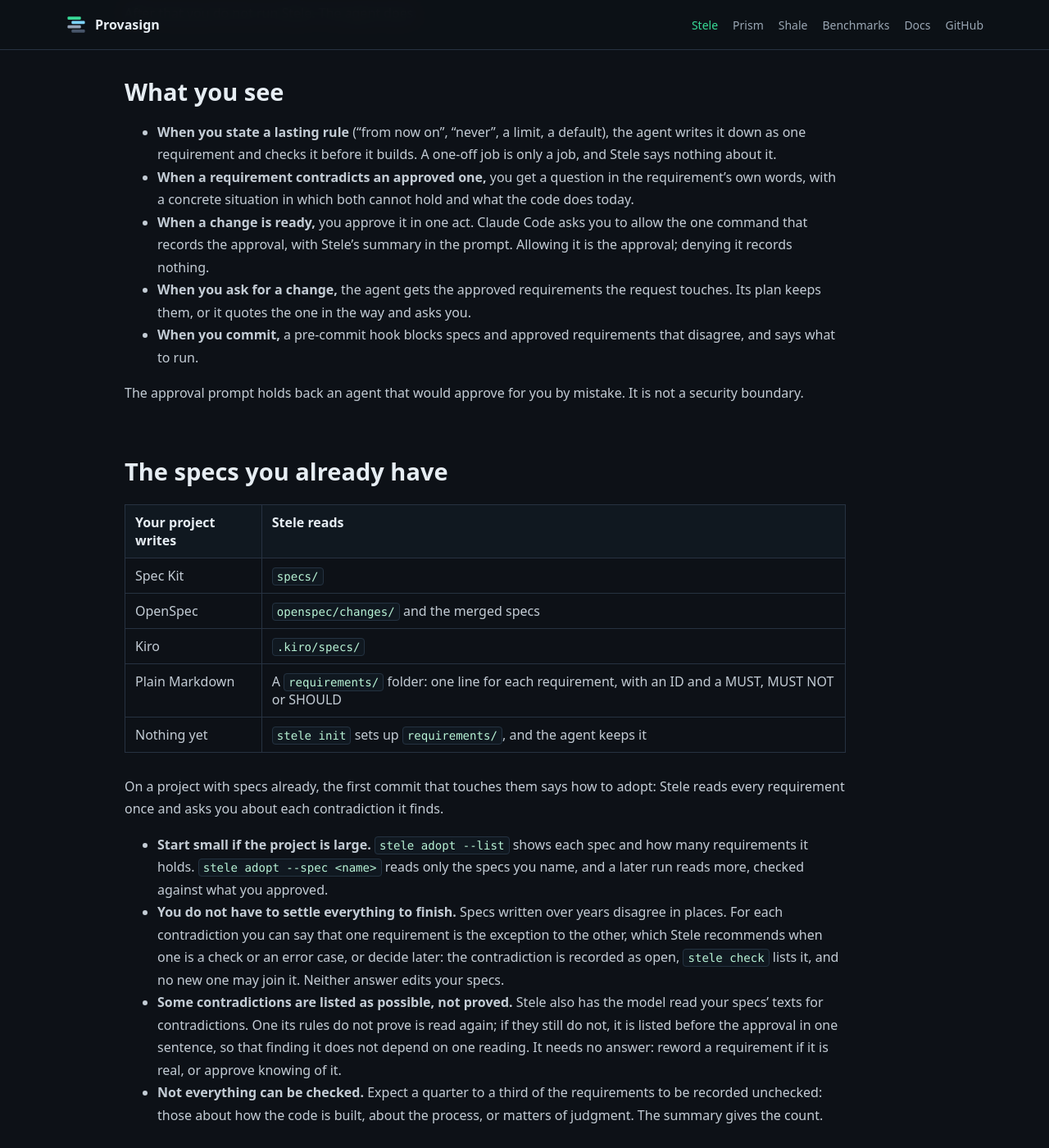
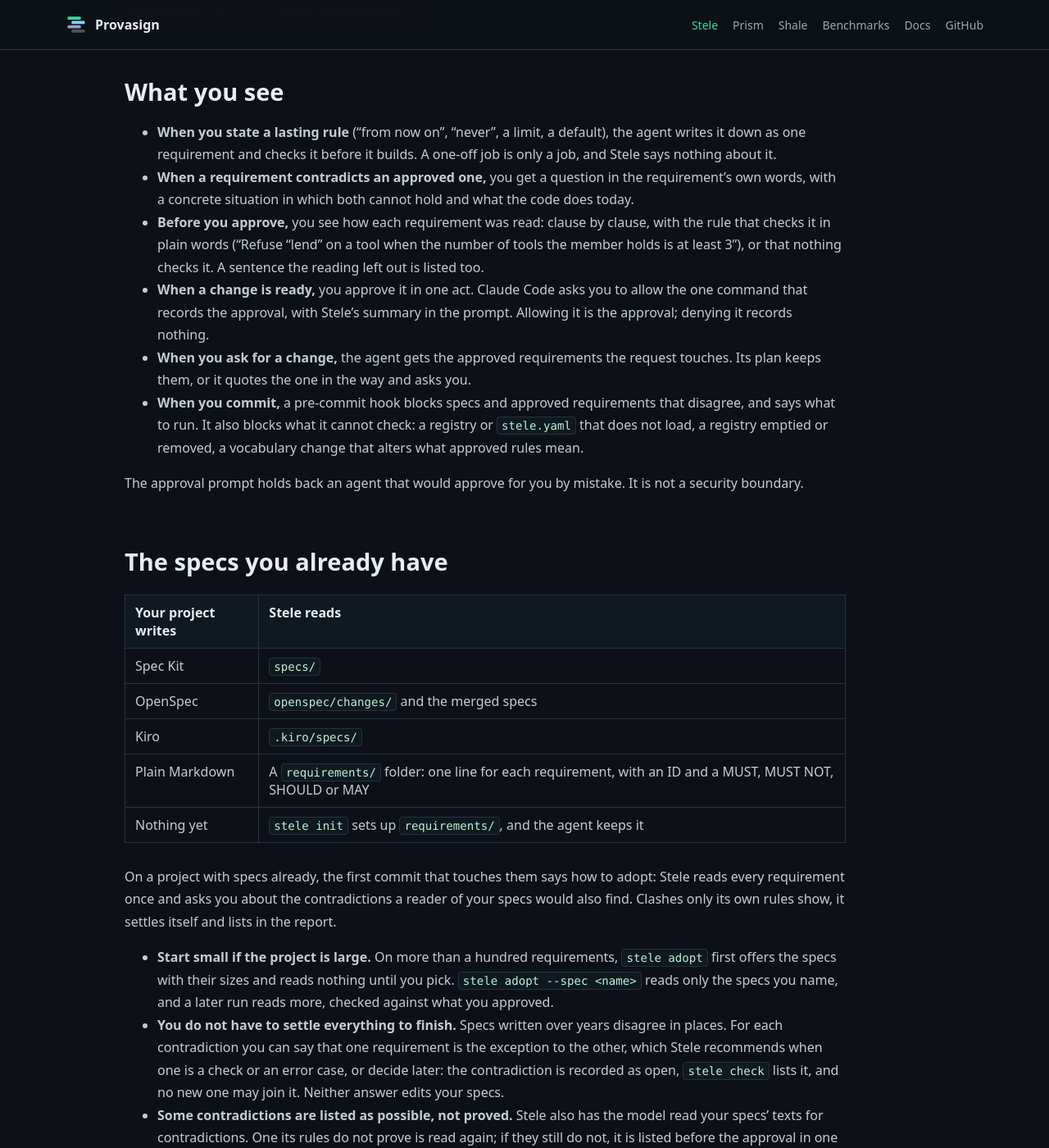
Before and after one commit to provasign/provasign.github.io, a Jekyll site: the page built from stele.md, in a window 1280 px wide and 1400 px high, scrolled down 1648 px. Shown: the whole window at 82% size. Built offline with Jekyll 4.4.1, drawn with Linux system fonts in a browser that asks for light colours; comment, search, counter and statistics services are not loaded; some of the changed text lies outside the part shown.

Commit message:
stele: readings clause by clause in plain words, what the commit hook blocks, what stays on your machine, adoption by review, current figures (v0.1.18)
Co-Authored-By: Claude Fable 5.2 <noreply@anthropic.com>
Claude-Session: https://claude.ai/code/session_01EGo7eb3GX1Dv8Ez65TJd9W

```diff
--- a/stele.md
+++ b/stele.md
@@ -55,6 +55,10 @@ After that you do not run Stele. The agent does.
 - **When a requirement contradicts an approved one,** you get a question in
   the requirement's own words, with a concrete situation in which both cannot
   hold and what the code does today.
+- **Before you approve,** you see how each requirement was read: clause by
+  clause, with the rule that checks it in plain words ("Refuse “lend” on a tool
+  when the number of tools the member holds is at least 3"), or that nothing
+  checks it. A sentence the reading left out is listed too.
 - **When a change is ready,** you approve it in one act. Claude Code asks you
   to allow the one command that records the approval, with Stele's summary in
   the prompt. Allowing it is the approval; denying it records nothing.
@@ -62,7 +66,9 @@ After that you do not run Stele. The agent does.
   request touches. Its plan keeps them, or it quotes the one in the way and
   asks you.
 - **When you commit,** a pre-commit hook blocks specs and approved
-  requirements that disagree, and says what to run.
+  requirements that disagree, and says what to run. It also blocks what it
+  cannot check: a registry or `stele.yaml` that does not load, a registry
+  emptied or removed, a vocabulary change that alters what approved rules mean.
 
 The approval prompt holds back an agent that would approve for you by mistake.
 It is not a security boundary.
@@ -74,17 +80,18 @@ It is not a security boundary.
 | Spec Kit | `specs/` |
 | OpenSpec | `openspec/changes/` and the merged specs |
 | Kiro | `.kiro/specs/` |
-| Plain Markdown | A `requirements/` folder: one line for each requirement, with an ID and a MUST, MUST NOT or SHOULD |
+| Plain Markdown | A `requirements/` folder: one line for each requirement, with an ID and a MUST, MUST NOT, SHOULD or MAY |
 | Nothing yet | `stele init` sets up `requirements/`, and the agent keeps it |
 
 On a project with specs already, the first commit that touches them says how
-to adopt: Stele reads every requirement once and asks you about each
-contradiction it finds.
+to adopt: Stele reads every requirement once and asks you about the
+contradictions a reader of your specs would also find. Clashes only its own
+rules show, it settles itself and lists in the report.
 
-- **Start small if the project is large.** `stele adopt --list` shows each spec
-  and how many requirements it holds. `stele adopt --spec <name>` reads only
-  the specs you name, and a later run reads more, checked against what you
-  approved.
+- **Start small if the project is large.** On more than a hundred
+  requirements, `stele adopt` first offers the specs with their sizes and reads
+  nothing until you pick. `stele adopt --spec <name>` reads only the specs you
+  name, and a later run reads more, checked against what you approved.
 - **You do not have to settle everything to finish.** Specs written over years
   disagree in places. For each contradiction you can say that one requirement
   is the exception to the other, which Stele recommends when one is a check or
@@ -106,7 +113,8 @@ contradiction it finds.
    whole project, so one fact has one name. A requirement Stele cannot express
    is reported, not dropped.
 2. **Check the reading.** Stele asks whether each rule covers every clause of
-   its requirement and no more, and names what it could not cover.
+   its requirement and no more, reads a misread requirement once more, and
+   names what it could not cover.
 3. **Find contradictions.** A model proposes them. The Z3 solver confirms the
    ones it can express, each with a situation in which the rules cannot all
    hold.
@@ -116,6 +124,17 @@ contradiction it finds.
 5. **Guard.** Every later change is checked against every approved
    requirement, reading only what the change adds or edits. The hooks that
    inform the agent call no model.
+
+## What stays on your machine
+
+The approved requirements, your approvals and the lessons live in the
+registry, committed with your specs. While a change is open, Stele keeps its
+readings and your answers in `.stele/change/`, which is never committed and is
+removed when you approve. It keeps no copy of its prompts or of the model's
+replies, except the calls of a reading that failed, until that change is
+approved. What it reads from your project reaches the model marked as
+material, never as instructions. `--max-cost` limits what a whole check may
+spend.
 
 ## With Shale and Prism
 
@@ -150,10 +169,10 @@ labelled sets.
   sample of 20 statements, 5 rules said exactly what their statement said, and
   most of the rest were weaker than the statement rather than wrong. That is
   why you approve every reading, with Stele's findings beside it.
-- **Cost.** The first check of a 179-requirement adoption took about 13
-  minutes and $4.04 in model calls, and asked its owner five questions; the
-  adoption cost $5.41 by the time it was approved. A spec of 46 requirements
-  adopted on its own cost $1.18 and asked nothing. The hooks call no model: a request about specified behaviour adds about 400 to
+- **Cost.** Two specs of 86 requirements were read and checked in 8 minutes
+  for $1.64 on Sonnet, the model `stele init` names; a labelled set of 45 in two
+  and a half minutes for $0.81, with all 13 of its known contradictions shown.
+  A spec of 46 requirements adopted on its own cost $1.18 and asked nothing. The hooks call no model: a request about specified behaviour adds about 400 to
   600 tokens of approved requirements to the agent's context, in under 25 ms.
 
 A reported conflict is proved for the rules as approved. "No conflict" is a
```
